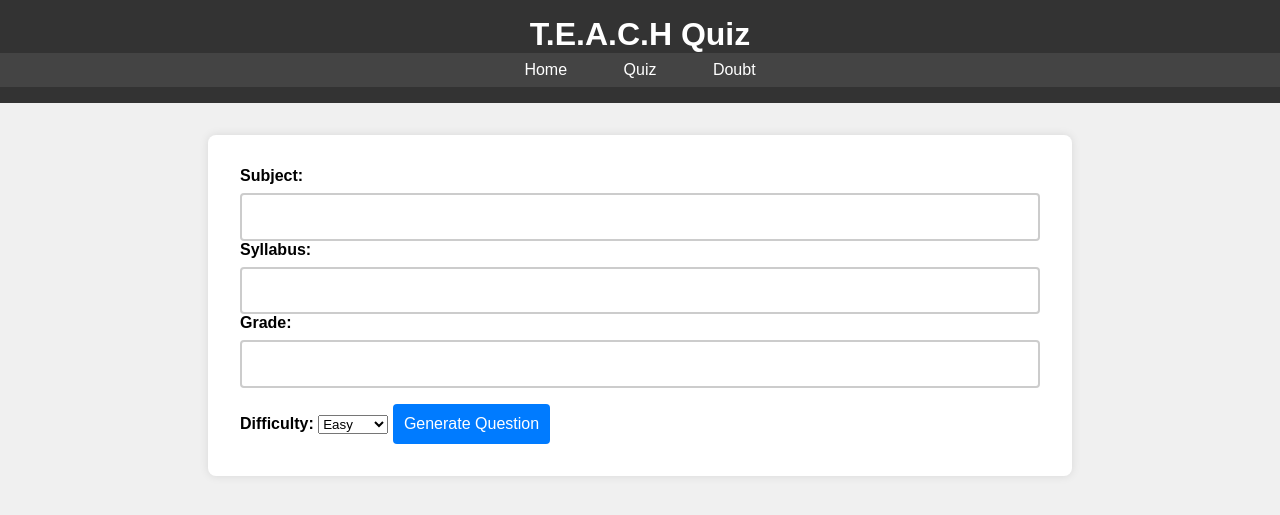
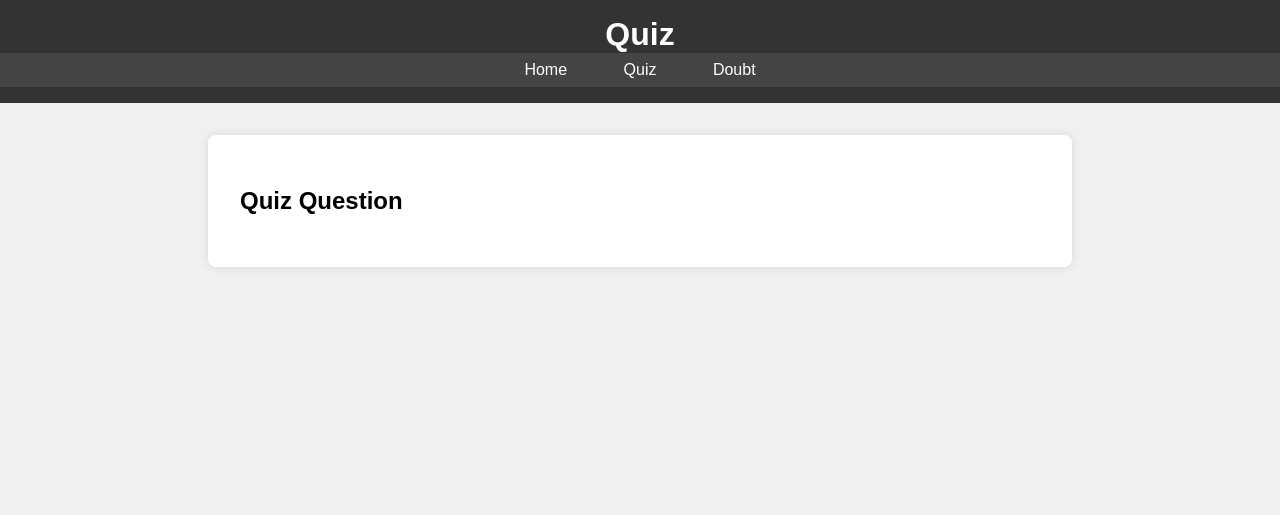
Before and after one commit to HARISARAN123/TEACH, a Flask app: page /quiz in a window 1280 px wide. Shown: the top 515 px of the page. Run offline with Flask 3, Linux system fonts and the light colour scheme.

Commit message:
Update quiz.html

```diff
--- a/templates/quiz.html
+++ b/templates/quiz.html
@@ -8,7 +8,7 @@
 </head>
 <body>
     <header>
-        <h1>T.E.A.C.H Quiz</h1>
+        <h1>Quiz</h1>
         <nav>
             <ul>
                 <li><a href="{{ url_for('home') }}">Home</a></li>
@@ -17,38 +17,22 @@
             </ul>
         </nav>
     </header>
-    <div class="container">
-        {% if question %}
-        <form method="post">
-            <div class="question">
-                <h2>Question:</h2>
+    <main class="container">
+        <div class="question-section">
+            <h2>Quiz Question</h2>
+            {% if question %}
                 <p>{{ question|safe }}</p>
-                <label for="user_answer">Your Answer:</label>
-                <input type="text" id="user_answer" name="user_answer" required>
-                <input type="hidden" name="correct_answer" value="{{ correct_answer }}">
-                <button type="submit" name="submit_answer">Submit Answer</button>
-            </div>
-        </form>
-        {% elif feedback %}
-        <div class="feedback">
-            <p>{{ feedback }}</p>
+                <form method="POST">
+                    {% for option in options %}
+                        <button type="submit" name="user_answer" value="{{ option[0] }}">{{ option[0] }}) {{ option[1] }}</button>
+                    {% endfor %}
+                    <input type="hidden" name="correct_answer" value="{{ correct_answer }}">
+                </form>
+            {% endif %}
+            {% if feedback %}
+                <p>{{ feedback }}</p>
+            {% endif %}
         </div>
-        {% endif %}
-        <form method="post">
-            <label for="subject">Subject:</label>
-            <input type="text" id="subject" name="subject" required>
-            <label for="syllabus">Syllabus:</label>
-            <input type="text" id="syllabus" name="syllabus" required>
-            <label for="grade">Grade:</label>
-            <input type="text" id="grade" name="grade" required>
-            <label for="difficulty">Difficulty:</label>
-            <select id="difficulty" name="difficulty" required>
-                <option value="easy">Easy</option>
-                <option value="medium">Medium</option>
-                <option value="hard">Hard</option>
-            </select>
-            <button type="submit">Generate Question</button>
-        </form>
-    </div>
+    </main>
 </body>
 </html>
```
